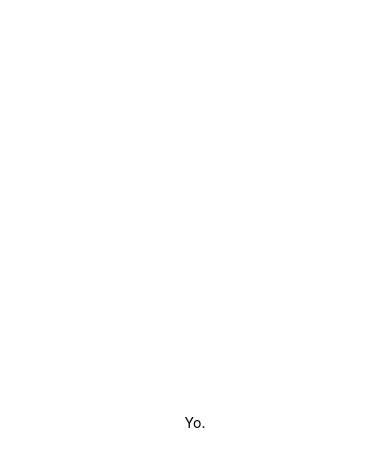
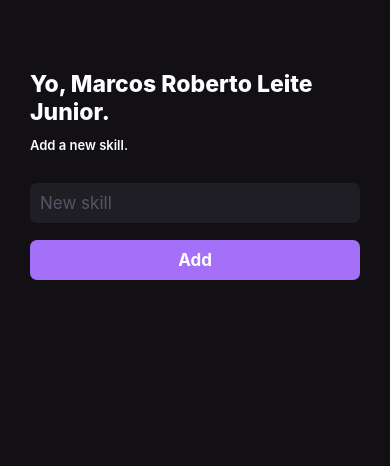
Before and after one commit to marocss/mySkills, a React Native app: screen / in a window 390 px wide. Shown: the top 466 px of the page. Built offline with nearby package versions, Linux system fonts and the light colour scheme.

Commit message:
a imutabilidade no react utilizando o useState
bug: add won't always work

```diff
--- a/src/pages/Home.js
+++ b/src/pages/Home.js
@@ -1,17 +1,107 @@
 /* eslint-disable react-native/no-inline-styles */
-import React from 'react';
-import { View, Text } from 'react-native';
+import React, { useState } from 'react';
+import {
+  View,
+  Text,
+  StyleSheet,
+  TextInput,
+  Platform,
+  TouchableOpacity,
+  // SafeAreaView,
+} from 'react-native';
 
 export function Home() {
+  const [skillToAdd, setSkillToAdd] = useState('');
+  const [mySkills, setMySkills] = useState([]);
+
+  function handleAddNewSkill() {
+    setMySkills(myCurrentSkills => [...myCurrentSkills, skillToAdd]);
+  }
+
   return (
-    <View
-      // inline style
-      style={{
-        flex: 1,
-        justifyContent: 'center',
-        alignItems: 'center',
-      }}>
-      <Text>Yo.</Text>
+    <View style={styles.container}>
+      <Text style={styles.title}>Yo, Marcos Roberto Leite Junior.</Text>
+      <Text style={styles.subTitle}>Add a new skill.</Text>
+      <TextInput
+        style={styles.input}
+        placeholder="New skill"
+        placeholderTextColor="#556"
+        onChangeText={setSkillToAdd}
+      />
+      <TouchableOpacity style={styles.button} activeOpacity={0.77789}>
+        <Text style={styles.buttonText} onPress={handleAddNewSkill}>
+          Add
+        </Text>
+      </TouchableOpacity>
+
+      {mySkills.length > 0 ? (
+        <>
+          <Text style={[styles.title, { marginTop: 47, marginBottom: 17 }]}>
+            My Skills
+          </Text>
+          {console.log(mySkills)}
+          {mySkills.map(skill => (
+            <TouchableOpacity
+              key={skill}
+              style={styles.skillButton}
+              activeOpacity={0.77789}>
+              <Text style={styles.skillText}>{skill}</Text>
+            </TouchableOpacity>
+          ))}
+        </>
+      ) : null}
     </View>
   );
 }
+
+const styles = StyleSheet.create({
+  container: {
+    flex: 1,
+    backgroundColor: '#121015',
+    paddingVertical: 70,
+    paddingHorizontal: 30,
+  },
+  title: {
+    color: '#fff',
+    fontSize: 23,
+    fontWeight: '800',
+  },
+  subTitle: {
+    color: '#fff',
+    fontSize: 13,
+    fontWeight: '600',
+    marginTop: 11,
+  },
+  input: {
+    backgroundColor: '#1f1e25',
+    color: '#fff',
+    fontSize: 17,
+    padding: Platform.OS === 'ios' ? 15 : 10,
+    marginTop: 30,
+    borderRadius: 7,
+  },
+  button: {
+    backgroundColor: '#a370f7',
+    padding: Platform.OS === 'ios' ? 15 : 10,
+    borderRadius: 7,
+    alignItems: 'center',
+    marginTop: 17,
+  },
+  buttonText: {
+    color: '#fff',
+    fontSize: 17,
+    fontWeight: '700',
+  },
+  skillButton: {
+    backgroundColor: '#1f1e25',
+    padding: 17,
+    borderRadius: 50,
+    alignItems: 'center',
+    marginBottom: 11,
+  },
+  skillText: {
+    color: '#fff',
+    fontSize: 19,
+    fontWeight: '700',
+  },
+});
```
